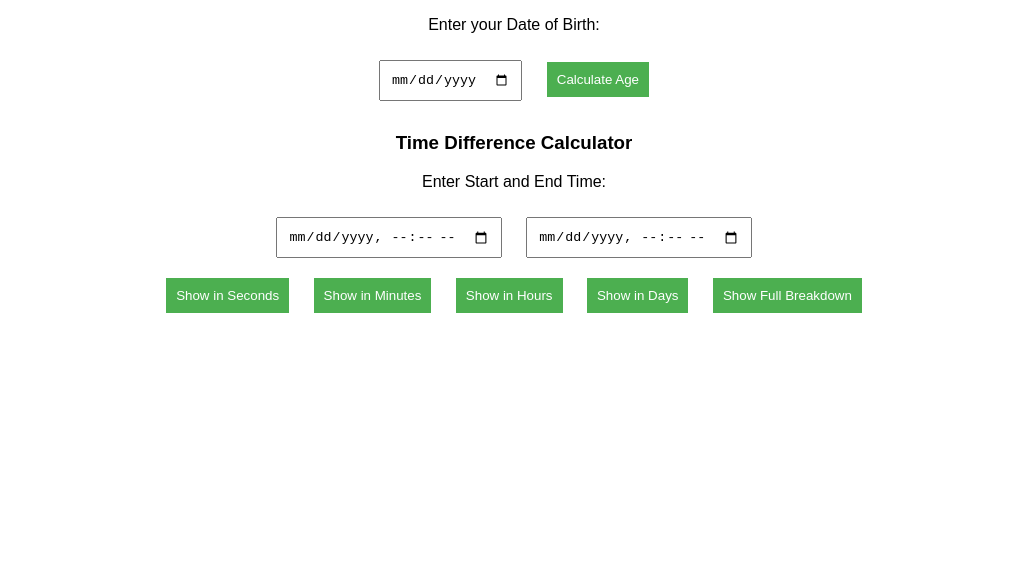
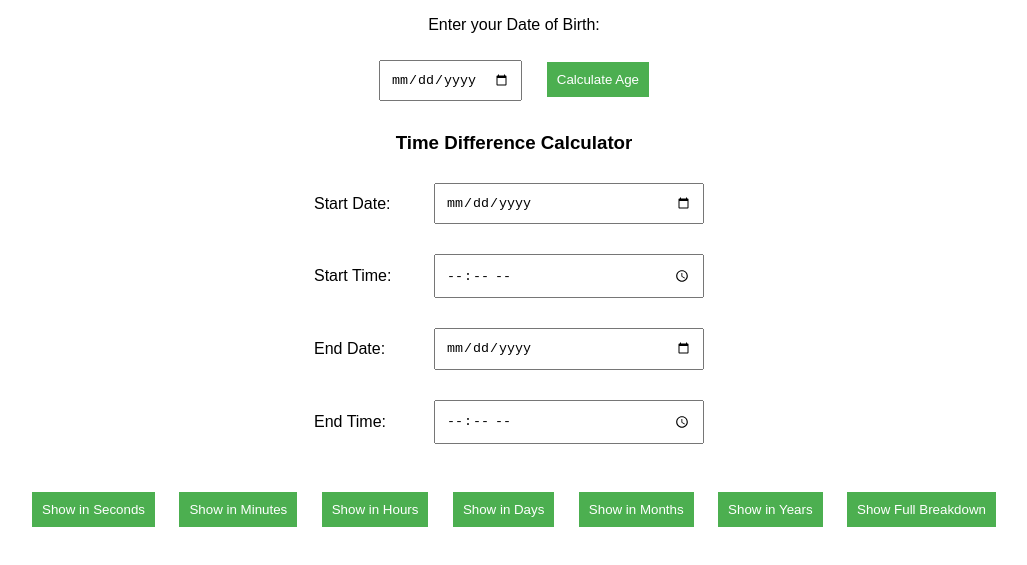
Before and after one commit to duskndawn03/duskndawn03.github.io, a plain HTML site: page calculator/index.html in a window 1280 px wide. Shown: the part 123-688 px from the top of the page, without its empty margins (126-1153 px from the left). Drawn offline with Linux system fonts and the light colour scheme.

Commit message:
Update index.html

```diff
--- a/calculator/index.html
+++ b/calculator/index.html
@@ -23,6 +23,22 @@
         .output {
             margin-top: 20px;
         }
+        /* Style for form layout */
+        .form-group {
+            display: flex;
+            justify-content: center;
+            align-items: center;
+            margin: 10px auto;
+            max-width: 400px;
+        }
+        .form-group label {
+            width: 100px;
+            text-align: left;
+            margin-right: 10px;
+        }
+        .form-group input {
+            flex-grow: 1;
+        }
     </style>
 </head>
 <body>
@@ -38,14 +54,31 @@
 
     <!-- Time Calculator Section -->
     <h3>Time Difference Calculator</h3>
-    <p>Enter Start and End Time:</p>
-    <input type="datetime-local" id="startTime">
-    <input type="datetime-local" id="endTime">
+
+    <div class="form-group">
+        <label for="startDate">Start Date:</label>
+        <input type="date" id="startDate">
+    </div>
+    <div class="form-group">
+        <label for="startTime">Start Time:</label>
+        <input type="time" id="startTime">
+    </div>
+    <div class="form-group">
+        <label for="endDate">End Date:</label>
+        <input type="date" id="endDate">
+    </div>
+    <div class="form-group">
+        <label for="endTime">End Time:</label>
+        <input type="time" id="endTime">
+    </div>
+
     <br>
     <button onclick="calculateTime('seconds')">Show in Seconds</button>
     <button onclick="calculateTime('minutes')">Show in Minutes</button>
     <button onclick="calculateTime('hours')">Show in Hours</button>
     <button onclick="calculateTime('days')">Show in Days</button>
+    <button onclick="calculateTime('months')">Show in Months</button>
+    <button onclick="calculateTime('years')">Show in Years</button>
     <button onclick="calculateTime('full')">Show Full Breakdown</button>
     <h4 id="timeResult" class="output"></h4>
 
@@ -74,16 +107,30 @@
 
         // Time Difference Calculator Function
         function calculateTime(format) {
+            const startDate = document.getElementById("startDate").value;
             const startTime = document.getElementById("startTime").value;
+            const endDate = document.getElementById("endDate").value;
             const endTime = document.getElementById("endTime").value;
 
-            if (startTime === "" || endTime === "") {
-                document.getElementById("timeResult").innerHTML = "Please select valid start and end times.";
+            if (startDate === "" || endDate === "") {
+                document.getElementById("timeResult").innerHTML = "Please select valid start and end dates.";
                 return;
             }
 
-            const start = new Date(startTime);
-            const end = new Date(endTime);
+            let start = new Date(startDate);
+            let end = new Date(endDate);
+
+            // If time is provided, append the time to the date
+            if (startTime) {
+                const [startHours, startMinutes] = startTime.split(':');
+                start.setHours(startHours);
+                start.setMinutes(startMinutes);
+            }
+            if (endTime) {
+                const [endHours, endMinutes] = endTime.split(':');
+                end.setHours(endHours);
+                end.setMinutes(endMinutes);
+            }
 
             if (start > end) {
                 document.getElementById("timeResult").innerHTML = "End time must be after start time.";
@@ -96,6 +143,8 @@
             const minutes = Math.floor(timeDiff / 60);
             const hours = Math.floor(timeDiff / 3600);
             const days = Math.floor(timeDiff / 86400);
+            const months = Math.floor(days / 30.4375); // Average month duration
+            const years = Math.floor(days / 365.25);   // Average year duration
 
             if (format === "seconds") {
                 document.getElementById("timeResult").innerHTML = `Total Time: ${seconds} seconds.`;
@@ -105,17 +154,23 @@
                 document.getElementById("timeResult").innerHTML = `Total Time: ${hours} hours.`;
             } else if (format === "days") {
                 document.getElementById("timeResult").innerHTML = `Total Time: ${days} days.`;
+            } else if (format === "months") {
+                document.getElementById("timeResult").innerHTML = `Total Time: ${months} months.`;
+            } else if (format === "years") {
+                document.getElementById("timeResult").innerHTML = `Total Time: ${years} years.`;
             } else if (format === "full") {
-                const fullDays = Math.floor(timeDiff / 86400);
-                timeDiff %= 86400;
+                const fullYears = Math.floor(days / 365.25);
+                const remainingDaysAfterYears = days % 365.25;
 
-                const fullHours = Math.floor(timeDiff / 3600);
-                timeDiff %= 3600;
+                const fullMonths = Math.floor(remainingDaysAfterYears / 30.4375);
+                const remainingDaysAfterMonths = remainingDaysAfterYears % 30.4375;
 
-                const fullMinutes = Math.floor(timeDiff / 60);
+                const fullDays = Math.floor(remainingDaysAfterMonths);
+                const fullHours = Math.floor((timeDiff % 86400) / 3600);
+                const fullMinutes = Math.floor((timeDiff % 3600) / 60);
                 const fullSeconds = Math.floor(timeDiff % 60);
 
-                document.getElementById("timeResult").innerHTML = `Total Time: ${fullDays} days, ${fullHours} hours, ${fullMinutes} minutes, and ${fullSeconds} seconds.`;
+                document.getElementById("timeResult").innerHTML = `Total Time: ${fullYears} years, ${fullMonths} months, ${fullDays} days, ${fullHours} hours, ${fullMinutes} minutes, and ${fullSeconds} seconds.`;
             }
         }
     </script>
```
